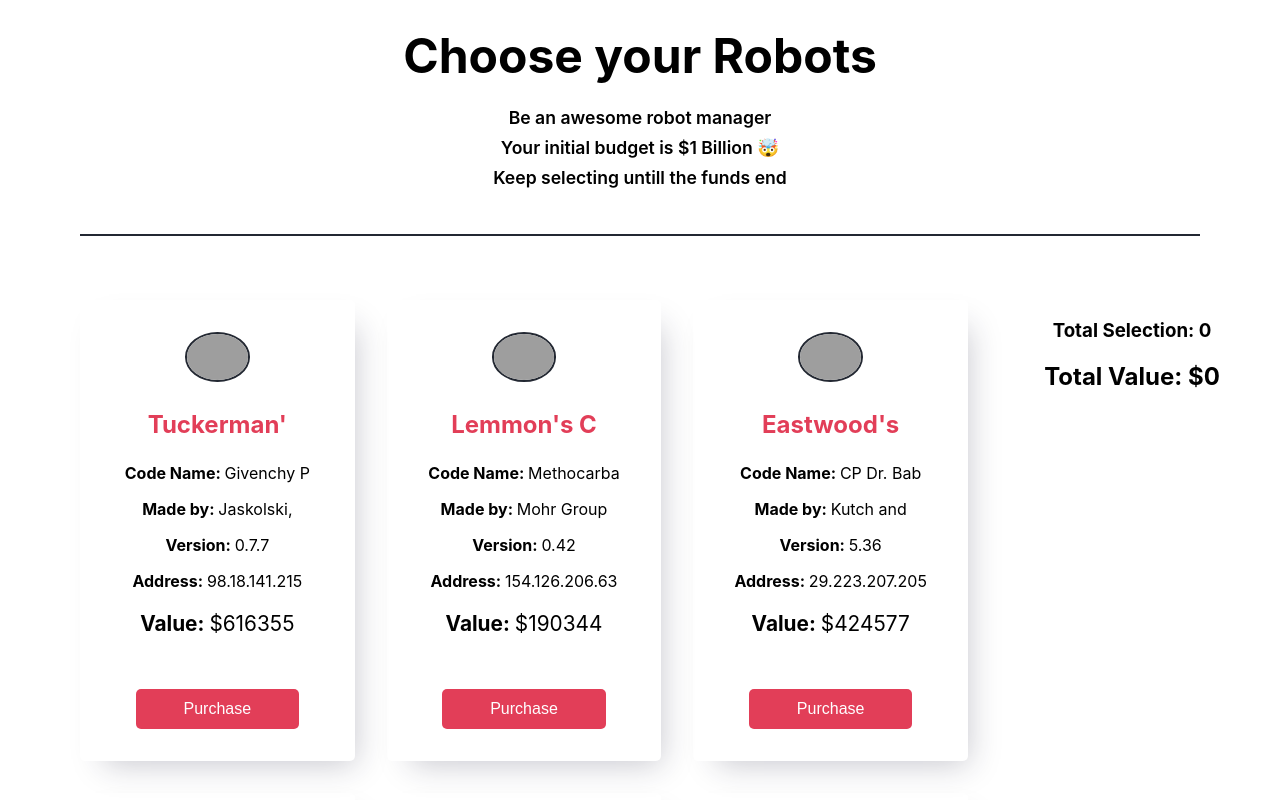
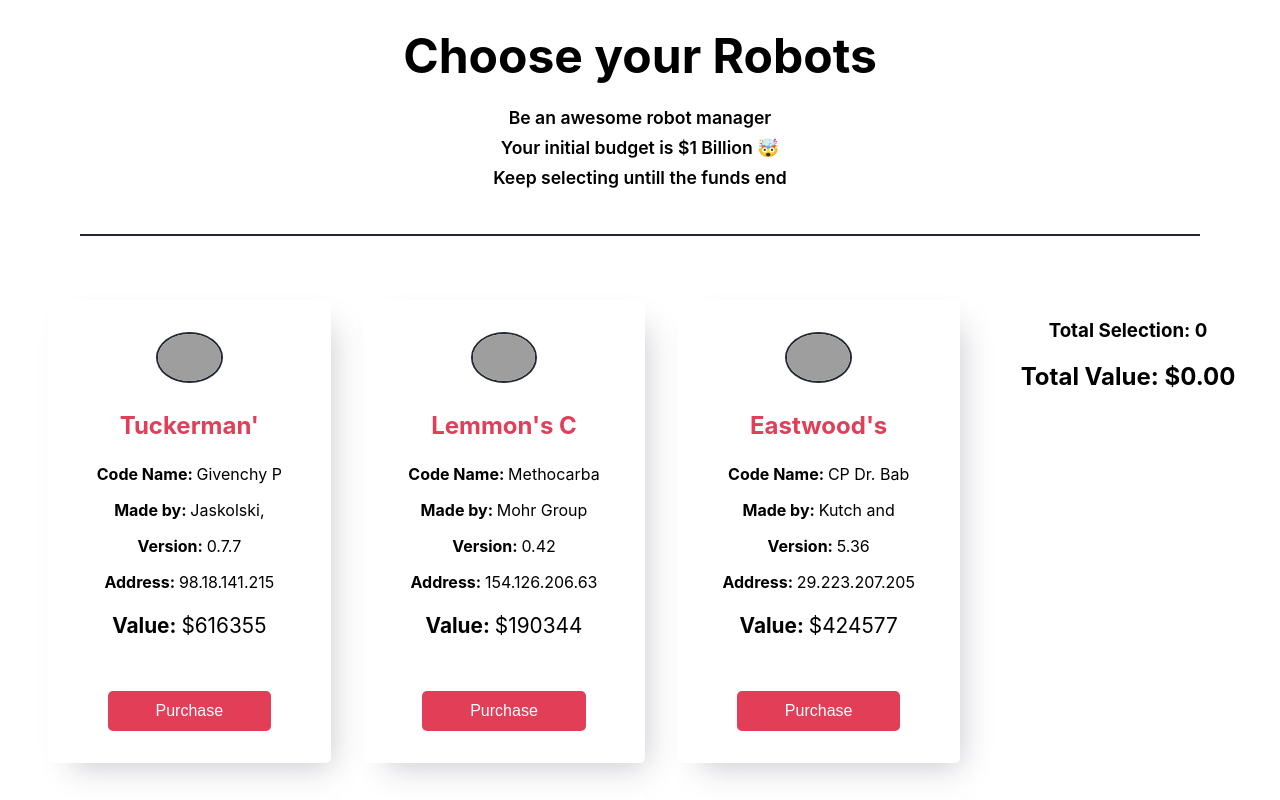
Before and after one commit to moeen-mahmud/robo-mania, a React (Create React App) app: page / in a window 1280 px wide. Shown: the top 800 px of the page. Built offline with nearby package versions, Linux system fonts and the light colour scheme; grey boxes are pictures that could not be loaded.

Commit message:
fixed issues

```diff
--- a/src/components/Hall/Hall.css
+++ b/src/components/Hall/Hall.css
@@ -1,6 +1,6 @@
 .hall-container {
   margin-top: 4rem;
-  margin-left: 5rem;
+  margin-left: 3rem;
   margin-bottom: 3rem;
   display: grid;
   grid-template-columns: 3fr 1fr;
--- a/src/components/Selection/Selection.js
+++ b/src/components/Selection/Selection.js
@@ -28,7 +28,7 @@ const Selection = (props) => {
   return (
     <div>
       <h3>Total Selection: {totalSelection}</h3>
-      <h2>Total Value: ${total}</h2>
+      <h2>Total Value: ${total.toFixed(2)}</h2>
       {uniqueName.map((name) => (
         <div key={name}>
           <h4>{name}</h4>
```
